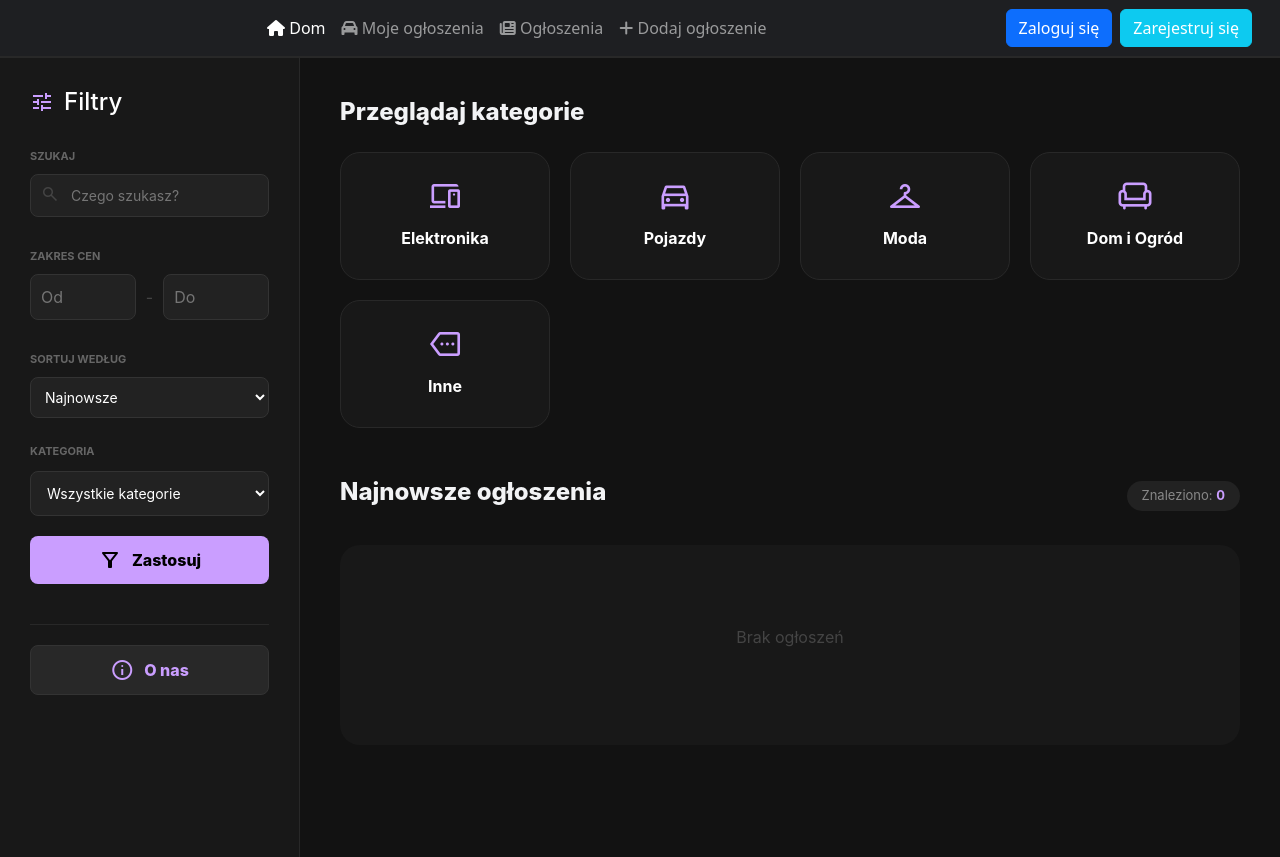
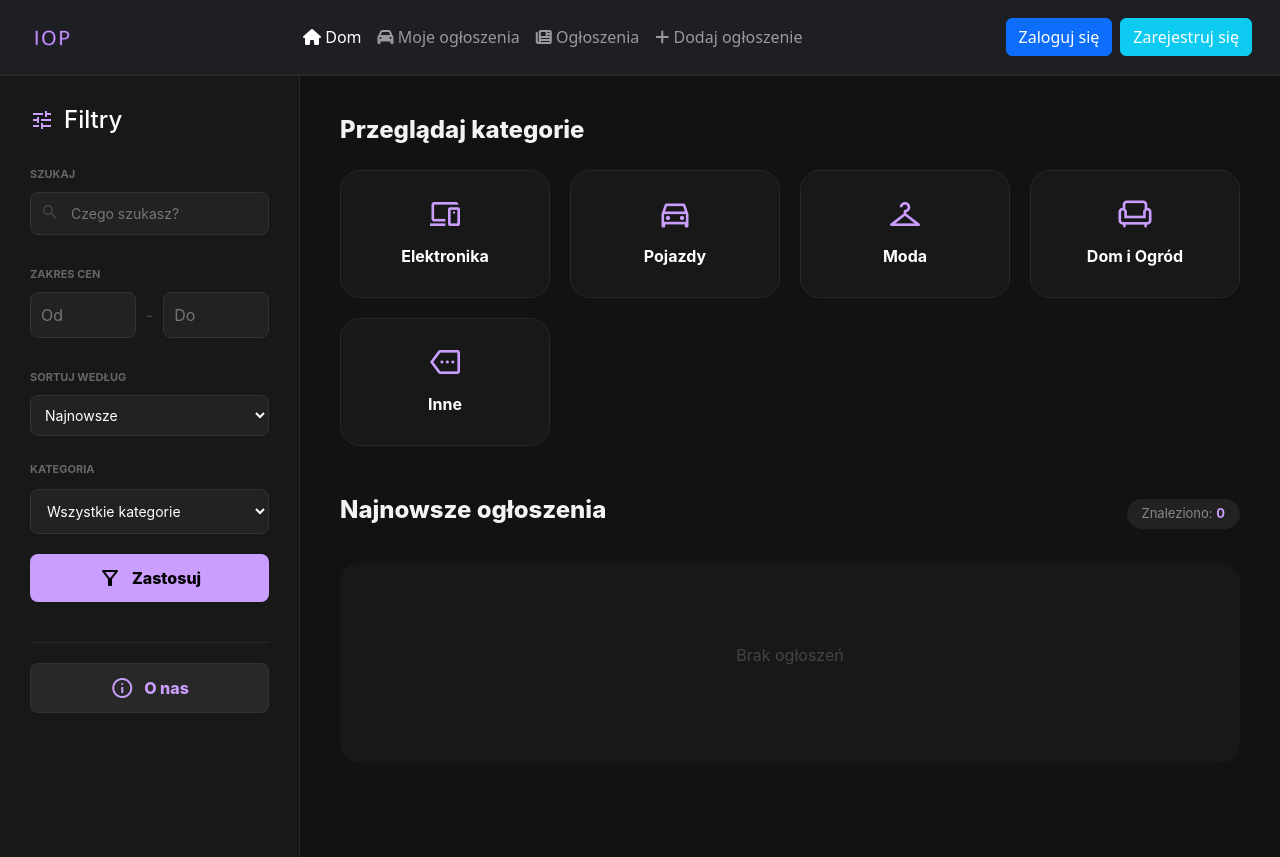
Before and after one commit to KacperZa/IOP, a Django app: page / in a window 1280 px wide. Shown: the top 857 px of the page. Run offline with Django 5.2, Linux system fonts and the light colour scheme; data that the repository does not hold is empty; parts of the project's set-up code (start-up, migrations or seed data) failed here and were passed over.

Commit message:
Dodałem logo full basic style, nie wychodziły mi inne :c

```diff
--- a/iop/main/templates/main/layout/clean_layout.html
+++ b/iop/main/templates/main/layout/clean_layout.html
@@ -15,6 +15,7 @@
 
      <title>{% block title %}{% endblock %}</title>
     <link rel="stylesheet" href="{% static 'main/css/main.css' %}">
+    <link rel="icon" type="image/png" href="{% static 'main/img/logo3.png' %}?v=2">
  </head>
  <body>
  <div>
--- a/iop/main/templates/main/layout/layout.html
+++ b/iop/main/templates/main/layout/layout.html
@@ -14,6 +14,7 @@
 
     <title>{% block title %}{% endblock %} | IOP</title>
     <link rel="stylesheet" href="{% static 'main/css/main.css' %}">
+    <link rel="icon" type="image/png" href="{% static 'main/img/logo3.png' %}?v=2">
 
     <style>
         body {
--- a/iop/main/templates/main/layout/sidebar.html
+++ b/iop/main/templates/main/layout/sidebar.html
@@ -6,6 +6,9 @@
 <nav class="navbar navbar-expand-lg navbar-dark discord-navbar px-3">
   <div class="container-fluid">
 
+    <a class="navbar-brand d-flex align-items-center" href="/">
+        <img src="{% static 'main/img/logo3.png' %}" alt="Logo IOP" height="48" class="me-2">
+    </a>
     <button class="navbar-toggler" type="button" data-bs-toggle="collapse" data-bs-target="#topNavbar" aria-controls="topNavbar" aria-expanded="false" aria-label="Rozwiń nawigację">
       <span class="navbar-toggler-icon"></span>
     </button>
@@ -26,18 +29,15 @@
         {% if request.user.is_authenticated %}
           <div class="nav-item dropdown">
             <a href="#" class="nav-link dropdown-toggle text-white d-flex align-items-center" data-bs-toggle="dropdown" aria-expanded="false">
-              <!--TEN KOD JEST NA ZDJECIE PROFILOWE, MOZNA GO WSZEDZIE DAC GDZIE TRZEBA-->
               {% if request.user.profile.avatar %}
                   <img src="{{ request.user.profile.avatar.url }}" alt="Avatar" width="32" height="32" class="rounded-circle me-2 "id="pfp">
               {% else %}
                   <img src="https://github.com/mdo.png" alt="Avatar" width="32" height="32" class="rounded-circle me-2"id="pfp">
               {% endif %}
-              <!--__________________KONIEC KODU_______________________-->
               <strong>{{ request.user.username }}</strong>
             </a>
             <ul class="dropdown-menu dropdown-menu-dark dropdown-menu-end shadow">
-              <li><a class="dropdown-item" href="#">New project...</a></li><!-- <-PRZYSZLOSC NIEZNANA  -->
-              <li><a class="dropdown-item" href="{% url 'settings' %}">Ustawienia</a></li>
+              <li><a class="dropdown-item" href="#">New project...</a></li><li><a class="dropdown-item" href="{% url 'settings' %}">Ustawienia</a></li>
               <li><a class="dropdown-item" href="{% url 'user_profile' request.user.username %}">Profil</a></li>
               <li><hr class="dropdown-divider"></li>
               <li>
```
Also changed, not shown: iop/main/static/main/img/IOP_LOGO_FAVICON.png (added), iop/main/static/main/img/logo.png (added), iop/main/static/main/img/logo2.png (added), iop/main/static/main/img/logo3.png (added).
